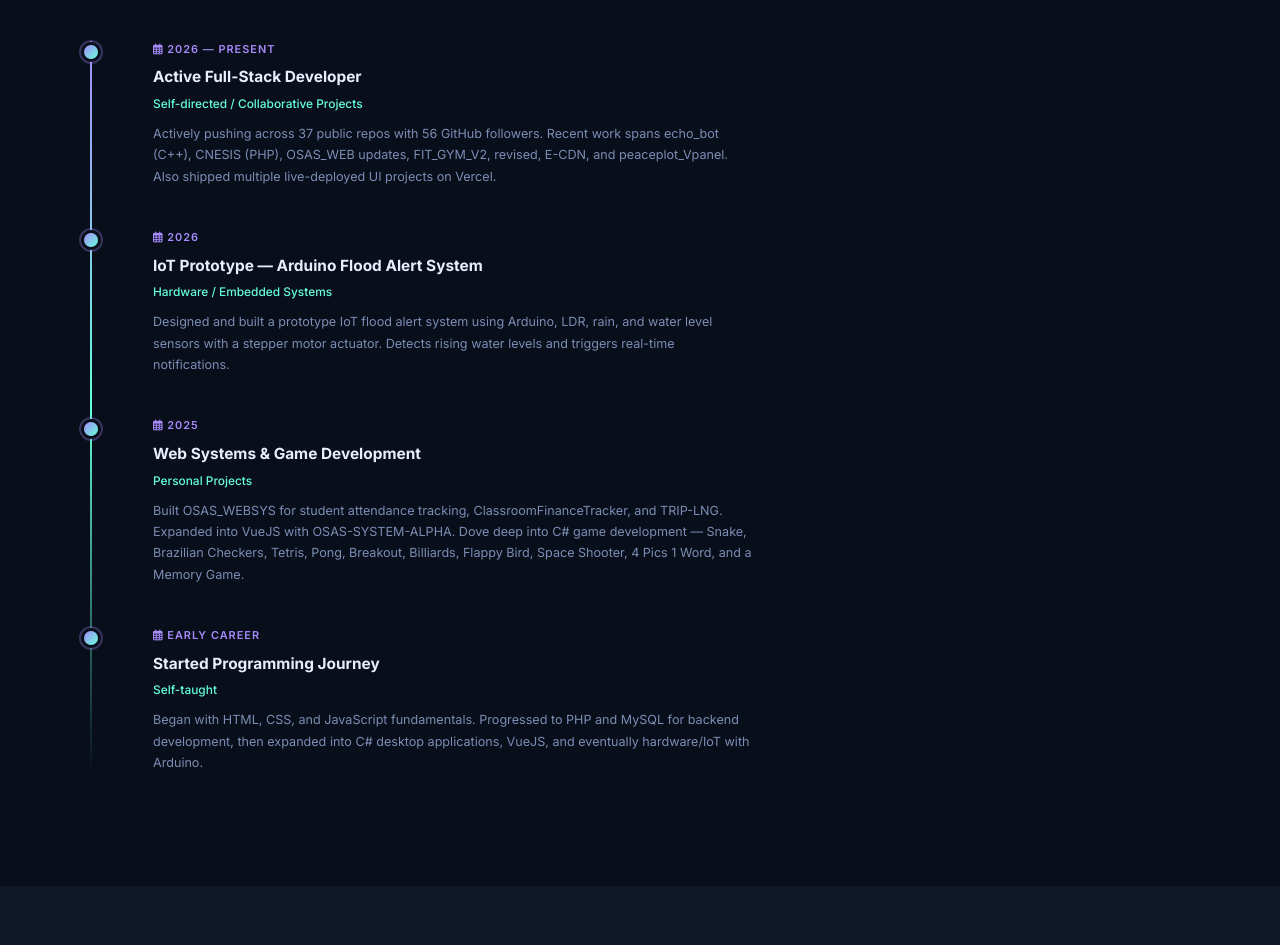
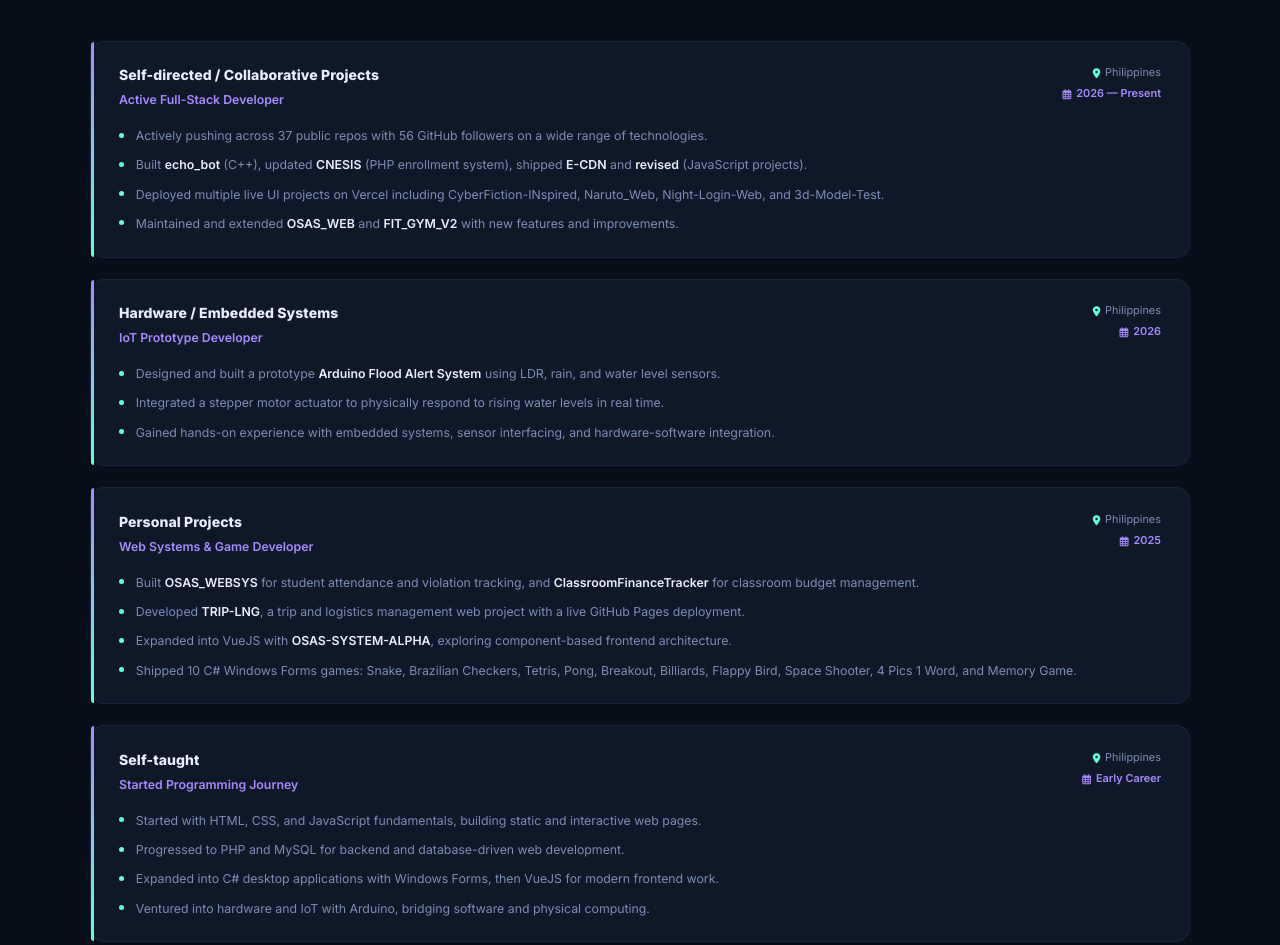
Before and after one commit to Mr-Patrick-James/MyPortfolio, a plain HTML site: page index.html in a window 1280 px wide. Shown: the part 1640-2585 px from the top of the page. Drawn offline with Linux system fonts and the light colour scheme.

Commit message:
feat(history): Redesign My Journey section to work-experience card format

```diff
--- a/css/style.css
+++ b/css/style.css
@@ -370,34 +370,73 @@
         #history { padding:8rem 5%; background:var(--bg); }
         #history .section-label::before { background:var(--purple); }
         #history .section-label { color:var(--purple); }
-        .timeline { position:relative; padding-left:2rem; }
-        .timeline::before {
+
+        /* Journey (work-experience style) */
+        .journey-list { display:flex; flex-direction:column; gap:1.5rem; }
+        .journey-item {
+            background:var(--surface);
+            border:1px solid var(--border);
+            border-radius:14px;
+            padding:1.6rem 2rem;
+            transition:border-color .25s, box-shadow .25s;
+            position:relative;
+        }
+        .journey-item::before {
             content:''; position:absolute; left:0; top:0; bottom:0;
-            width:2px;
-            background:linear-gradient(to bottom, var(--purple), var(--accent), transparent);
-            border-radius:2px;
+            width:3px; background:var(--gradient-purple);
+            border-radius:3px 0 0 3px;
         }
-        .tl-item {
-            position:relative; padding:0 0 3rem 2.5rem;
+        .journey-item:hover {
+            border-color:rgba(167,139,250,0.25);
+            box-shadow:0 4px 30px rgba(167,139,250,0.08);
         }
-        .tl-item:last-child { padding-bottom:0; }
-        .tl-dot {
-            position:absolute; left:-2.4rem; top:.3rem;
-            width:14px; height:14px; border-radius:50%;
-            background:var(--gradient-purple);
-            box-shadow:0 0 0 3px var(--bg), 0 0 0 5px rgba(167,139,250,0.3);
+        .journey-header {
+            display:flex; justify-content:space-between; align-items:flex-start;
+            gap:1rem; flex-wrap:wrap; margin-bottom:1.1rem;
         }
-        .tl-date {
-            font-size:.78rem; color:var(--purple); font-weight:600;
-            letter-spacing:1px; text-transform:uppercase; margin-bottom:.5rem;
+        .journey-left { display:flex; flex-direction:column; gap:.25rem; }
+        .journey-org {
+            font-size:1rem; font-weight:800; color:var(--text-bright);
+            letter-spacing:.1px;
         }
-        .tl-title {
-            font-size:1.1rem; font-weight:700; color:var(--text-bright); margin-bottom:.3rem;
+        .journey-role {
+            font-size:.88rem; font-weight:600; color:var(--purple);
         }
-        .tl-org {
-            font-size:.85rem; color:var(--accent); margin-bottom:.7rem; font-weight:500;
+        .journey-right {
+            display:flex; flex-direction:column; align-items:flex-end;
+            gap:.25rem; flex-shrink:0;
         }
-        .tl-desc { font-size:.9rem; color:var(--text-dim); line-height:1.7; max-width:600px; }
+        .journey-location {
+            font-size:.78rem; color:var(--text-dim);
+            display:flex; align-items:center; gap:.35rem;
+        }
+        .journey-location i { color:var(--accent); font-size:.72rem; }
+        .journey-date {
+            font-size:.78rem; font-weight:600; color:var(--purple);
+            display:flex; align-items:center; gap:.35rem;
+            white-space:nowrap;
+        }
+        .journey-date i { font-size:.72rem; }
+        .journey-bullets {
+            list-style:none; padding:0; margin:0;
+            display:flex; flex-direction:column; gap:.55rem;
+        }
+        .journey-bullets li {
+            font-size:.88rem; color:var(--text-dim); line-height:1.75;
+            padding-left:1.2rem; position:relative;
+        }
+        .journey-bullets li::before {
+            content:''; position:absolute; left:0; top:.62em;
+            width:5px; height:5px; border-radius:50%;
+            background:var(--accent);
+        }
+        .journey-bullets li strong { color:var(--text-bright); font-weight:600; }
+
+        @media(max-width:640px) {
+            .journey-item { padding:1.3rem 1.3rem 1.3rem 1.5rem; }
+            .journey-header { flex-direction:column; gap:.6rem; }
+            .journey-right { align-items:flex-start; }
+        }
         /* ── SKILLS ── */
         #skills { padding:8rem 5%; background:var(--surface); }
         .skills-grid {
--- a/index.html
+++ b/index.html
@@ -201,35 +201,87 @@
                 <div class="section-label" style="color:var(--purple);"><span>02. History</span></div>
                 <h2 class="section-title">My Journey</h2>
             </div>
-            <div class="timeline">
-                <div class="tl-item">
-                    <div class="tl-dot"></div>
-                    <div class="tl-date"><i class="far fa-calendar-alt"></i> 2026 — Present</div>
-                    <div class="tl-title">Active Full-Stack Developer</div>
-                    <div class="tl-org">Self-directed / Collaborative Projects</div>
-                    <p class="tl-desc">Actively pushing across 37 public repos with 56 GitHub followers. Recent work spans echo_bot (C++), CNESIS (PHP), OSAS_WEB updates, FIT_GYM_V2, revised, E-CDN, and peaceplot_Vpanel. Also shipped multiple live-deployed UI projects on Vercel.</p>
+            <div class="journey-list">
+
+                <!-- Entry 1 -->
+                <div class="journey-item">
+                    <div class="journey-header">
+                        <div class="journey-left">
+                            <div class="journey-org">Self-directed / Collaborative Projects</div>
+                            <div class="journey-role">Active Full-Stack Developer</div>
+                        </div>
+                        <div class="journey-right">
+                            <div class="journey-location"><i class="fas fa-map-marker-alt"></i> Philippines</div>
+                            <div class="journey-date"><i class="far fa-calendar-alt"></i> 2026 — Present</div>
+                        </div>
+                    </div>
+                    <ul class="journey-bullets">
+                        <li>Actively pushing across 37 public repos with 56 GitHub followers on a wide range of technologies.</li>
+                        <li>Built <strong>echo_bot</strong> (C++), updated <strong>CNESIS</strong> (PHP enrollment system), shipped <strong>E-CDN</strong> and <strong>revised</strong> (JavaScript projects).</li>
+                        <li>Deployed multiple live UI projects on Vercel including CyberFiction-INspired, Naruto_Web, Night-Login-Web, and 3d-Model-Test.</li>
+                        <li>Maintained and extended <strong>OSAS_WEB</strong> and <strong>FIT_GYM_V2</strong> with new features and improvements.</li>
+                    </ul>
                 </div>
-                <div class="tl-item">
-                    <div class="tl-dot"></div>
-                    <div class="tl-date"><i class="far fa-calendar-alt"></i> 2026</div>
-                    <div class="tl-title">IoT Prototype — Arduino Flood Alert System</div>
-                    <div class="tl-org">Hardware / Embedded Systems</div>
-                    <p class="tl-desc">Designed and built a prototype IoT flood alert system using Arduino, LDR, rain, and water level sensors with a stepper motor actuator. Detects rising water levels and triggers real-time notifications.</p>
+
+                <!-- Entry 2 -->
+                <div class="journey-item">
+                    <div class="journey-header">
+                        <div class="journey-left">
+                            <div class="journey-org">Hardware / Embedded Systems</div>
+                            <div class="journey-role">IoT Prototype Developer</div>
+                        </div>
+                        <div class="journey-right">
+                            <div class="journey-location"><i class="fas fa-map-marker-alt"></i> Philippines</div>
+                            <div class="journey-date"><i class="far fa-calendar-alt"></i> 2026</div>
+                        </div>
+                    </div>
+                    <ul class="journey-bullets">
+                        <li>Designed and built a prototype <strong>Arduino Flood Alert System</strong> using LDR, rain, and water level sensors.</li>
+                        <li>Integrated a stepper motor actuator to physically respond to rising water levels in real time.</li>
+                        <li>Gained hands-on experience with embedded systems, sensor interfacing, and hardware-software integration.</li>
+                    </ul>
                 </div>
-                <div class="tl-item">
-                    <div class="tl-dot"></div>
-                    <div class="tl-date"><i class="far fa-calendar-alt"></i> 2025</div>
-                    <div class="tl-title">Web Systems & Game Development</div>
-                    <div class="tl-org">Personal Projects</div>
-                    <p class="tl-desc">Built OSAS_WEBSYS for student attendance tracking, ClassroomFinanceTracker, and TRIP-LNG. Expanded into VueJS with OSAS-SYSTEM-ALPHA. Dove deep into C# game development — Snake, Brazilian Checkers, Tetris, Pong, Breakout, Billiards, Flappy Bird, Space Shooter, 4 Pics 1 Word, and a Memory Game.</p>
+
+                <!-- Entry 3 -->
+                <div class="journey-item">
+                    <div class="journey-header">
+                        <div class="journey-left">
+                            <div class="journey-org">Personal Projects</div>
+                            <div class="journey-role">Web Systems & Game Developer</div>
+                        </div>
+                        <div class="journey-right">
+                            <div class="journey-location"><i class="fas fa-map-marker-alt"></i> Philippines</div>
+                            <div class="journey-date"><i class="far fa-calendar-alt"></i> 2025</div>
+                        </div>
+                    </div>
+                    <ul class="journey-bullets">
+                        <li>Built <strong>OSAS_WEBSYS</strong> for student attendance and violation tracking, and <strong>ClassroomFinanceTracker</strong> for classroom budget management.</li>
+                        <li>Developed <strong>TRIP-LNG</strong>, a trip and logistics management web project with a live GitHub Pages deployment.</li>
+                        <li>Expanded into VueJS with <strong>OSAS-SYSTEM-ALPHA</strong>, exploring component-based frontend architecture.</li>
+                        <li>Shipped 10 C# Windows Forms games: Snake, Brazilian Checkers, Tetris, Pong, Breakout, Billiards, Flappy Bird, Space Shooter, 4 Pics 1 Word, and Memory Game.</li>
+                    </ul>
                 </div>
-                <div class="tl-item">
-                    <div class="tl-dot"></div>
-                    <div class="tl-date"><i class="far fa-calendar-alt"></i> Early Career</div>
-                    <div class="tl-title">Started Programming Journey</div>
-                    <div class="tl-org">Self-taught</div>
-                    <p class="tl-desc">Began with HTML, CSS, and JavaScript fundamentals. Progressed to PHP and MySQL for backend development, then expanded into C# desktop applications, VueJS, and eventually hardware/IoT with Arduino.</p>
+
+                <!-- Entry 4 -->
+                <div class="journey-item">
+                    <div class="journey-header">
+                        <div class="journey-left">
+                            <div class="journey-org">Self-taught</div>
+                            <div class="journey-role">Started Programming Journey</div>
+                        </div>
+                        <div class="journey-right">
+                            <div class="journey-location"><i class="fas fa-map-marker-alt"></i> Philippines</div>
+                            <div class="journey-date"><i class="far fa-calendar-alt"></i> Early Career</div>
+                        </div>
+                    </div>
+                    <ul class="journey-bullets">
+                        <li>Started with HTML, CSS, and JavaScript fundamentals, building static and interactive web pages.</li>
+                        <li>Progressed to PHP and MySQL for backend and database-driven web development.</li>
+                        <li>Expanded into C# desktop applications with Windows Forms, then VueJS for modern frontend work.</li>
+                        <li>Ventured into hardware and IoT with Arduino, bridging software and physical computing.</li>
+                    </ul>
                 </div>
+
             </div>
         </div>
     </section>
```
